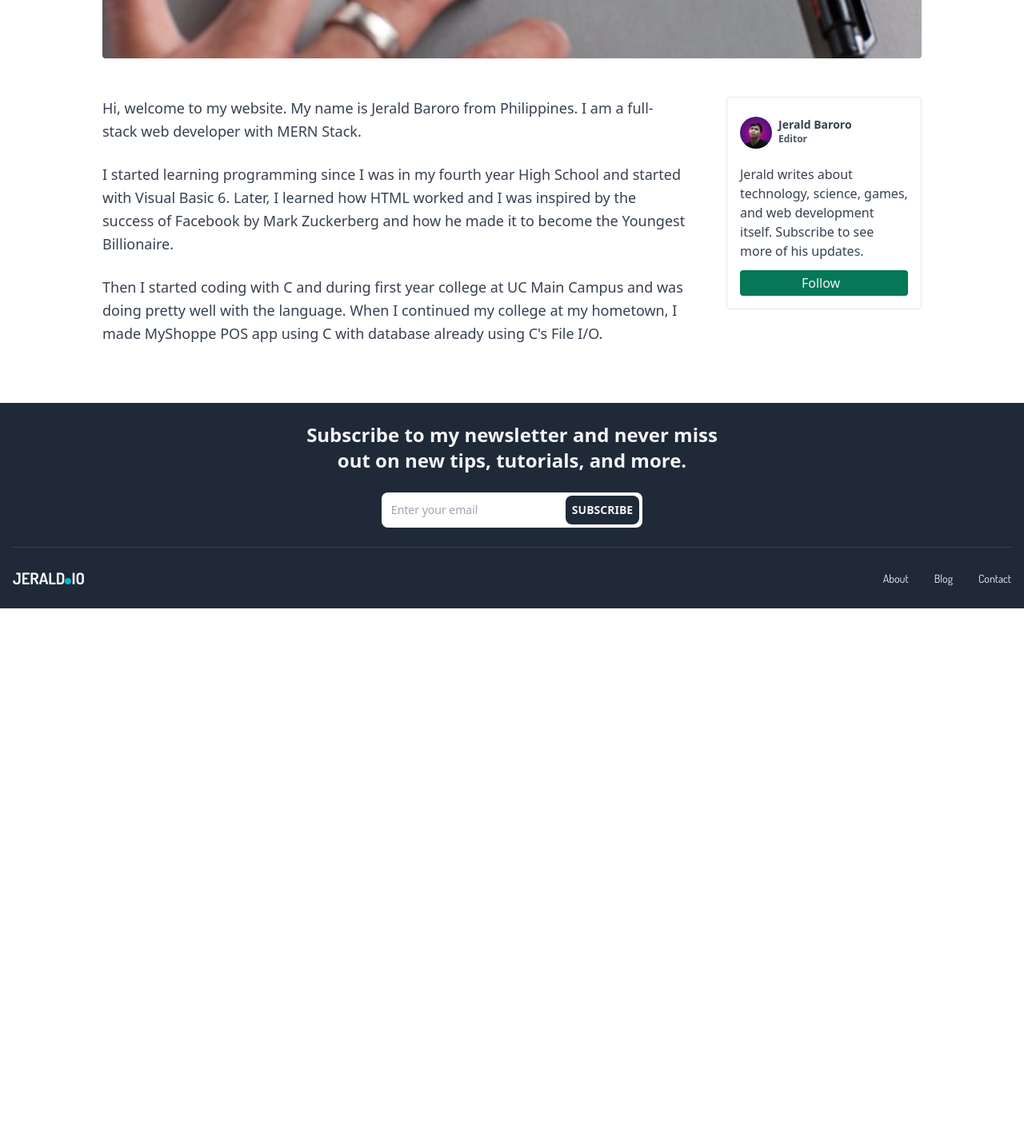
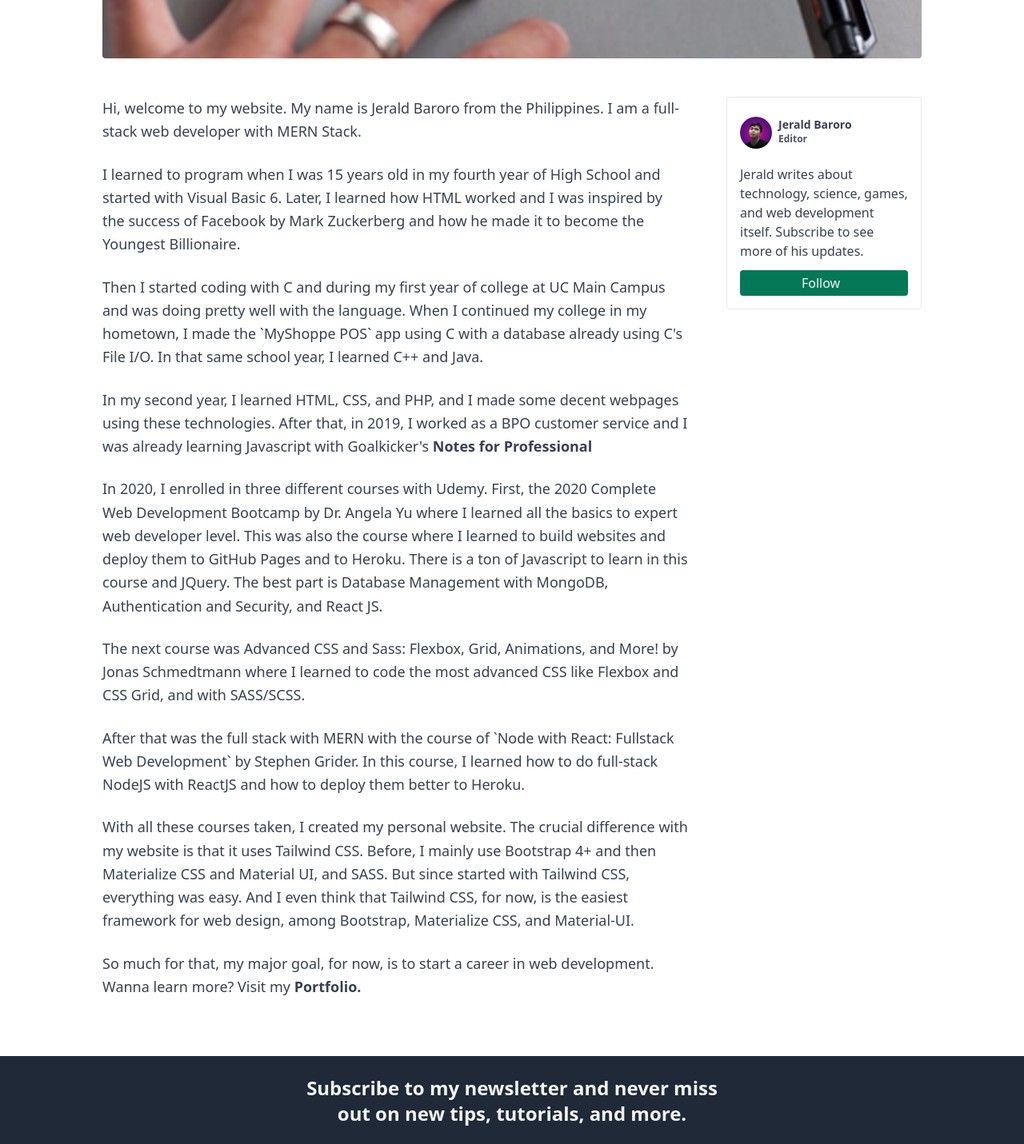
Before and after one commit to jerald-devOfficial/jerald.io, a React (Create React App) app in the folder client/: page /insights/Getting-Started in a window 1280 px wide. Shown: the part 780-2211 px from the top of the page at 80% size. Before the commit the page ends 1541 px from the top, so only its background shows below. Built offline with nearby package versions, Linux system fonts and the light colour scheme; a web font is replaced by a local one.

Commit message:
Finalizing blog posts, Intro learn more button

```diff
--- a/client/src/components/blog/GettingStarted.js
+++ b/client/src/components/blog/GettingStarted.js
@@ -34,6 +34,23 @@ function GettingStarted() {
             <p className="pb-6">{content.blog.main.content[0]}</p>
             <p className="pb-6">{content.blog.main.content[1]}</p>
             <p className="pb-6">{content.blog.main.content[2]}</p>
+            <p className="pb-6">
+              {content.blog.main.content[3]}{" "}
+              <a href="https://goalkicker.com/JavaScriptBook/">
+                <b>Notes for Professional</b>
+              </a>
+            </p>
+
+            <p className="pb-6">{content.blog.main.content[4]}</p>
+            <p className="pb-6">{content.blog.main.content[5]}</p>
+            <p className="pb-6">{content.blog.main.content[6]}</p>
+            <p className="pb-6">{content.blog.main.content[7]}</p>
+            <p className="pb-6">
+              {content.blog.main.content[8]}{" "}
+              <a href="/portfolio">
+                <b>Portfolio.</b>
+              </a>
+            </p>
           </div>
           <Editor />
         </div>
--- a/client/src/components/blog/MyShoppe.js
+++ b/client/src/components/blog/MyShoppe.js
@@ -61,6 +61,8 @@ function MyShoppe() {
               </pre>
             </div>
             <p className="pb-6">{content.blog.myshoppe.content[5]}</p>
+            <p className="pb-6">{content.blog.myshoppe.content[6]}</p>
+            <p className="pb-6">{content.blog.myshoppe.content[7]}</p>
           </div>
           <Editor />
         </div>
--- a/client/src/components/blog/TailwindAndReactSetup.js
+++ b/client/src/components/blog/TailwindAndReactSetup.js
@@ -537,6 +537,9 @@ function TailwindAndReactSetup() {
             <p className="pb-6">
               {content.blog.tailwindcssandreact.content[29]}
             </p>
+            <p className="pb-6">
+              {content.blog.tailwindcssandreact.content[30]}
+            </p>
           </div>
           <Editor />
         </div>
--- a/client/src/components/portfolio/Intro.js
+++ b/client/src/components/portfolio/Intro.js
@@ -45,6 +45,13 @@ function Intro() {
               wrapper="p"
             />
           </h1>
+          <button
+            className={` animate-bounce bg-indigo-500 px-8 py-2 text-lg uppercase text-white rounded-lg mt-10 hover:bg-indigo-300 transform  ${
+              animated ? "translate-y-0" : styleTranslate
+            } ${transition(3500)}`}
+          >
+            Learn more
+          </button>
         </div>
       </div>
     </div>
--- a/client/src/content/index.js
+++ b/client/src/content/index.js
@@ -233,9 +233,15 @@ export default {
       },
       category: "Insights",
       content: [
-        "Hi, welcome to my website. My name is Jerald Baroro from Philippines. I am a full-stack web developer with MERN Stack.",
-        "I started learning programming since I was in my fourth year High School and started with Visual Basic 6. Later, I learned how HTML worked and I was inspired by the success of Facebook by Mark Zuckerberg and how he made it to become the Youngest Billionaire.",
-        "Then I started coding with C and during first year college at UC Main Campus and was doing pretty well with the language. When I continued my college at my hometown, I made MyShoppe POS app using C with database already using C's File I/O.",
+        "Hi, welcome to my website. My name is Jerald Baroro from the Philippines. I am a full-stack web developer with MERN Stack.",
+        "I learned to program when I was 15 years old in my fourth year of High School and started with Visual Basic 6. Later, I learned how HTML worked and I was inspired by the success of Facebook by Mark Zuckerberg and how he made it to become the Youngest Billionaire.",
+        "Then I started coding with C and during my first year of college at UC Main Campus and was doing pretty well with the language. When I continued my college in my hometown, I made the `MyShoppe POS` app using C with a database already using C's File I/O. In that same school year, I learned C++ and Java.",
+        "In my second year, I learned HTML, CSS, and PHP, and I made some decent webpages using these technologies. After that, in 2019, I worked as a BPO customer service and I was already learning Javascript with Goalkicker's",
+        "In 2020, I enrolled in three different courses with Udemy. First, the 2020 Complete Web Development Bootcamp by Dr. Angela Yu where I learned all the basics to expert web developer level. This was also the course where I learned to build websites and deploy them to GitHub Pages and to Heroku. There is a ton of Javascript to learn in this course and JQuery. The best part is Database Management with MongoDB, Authentication and Security, and React JS.",
+        "The next course was Advanced CSS and Sass: Flexbox, Grid, Animations, and More! by Jonas Schmedtmann where I learned to code the most advanced CSS like Flexbox and CSS Grid, and with SASS/SCSS.",
+        "After that was the full stack with MERN with the course of `Node with React: Fullstack Web Development` by Stephen Grider. In this course, I learned how to do full-stack NodeJS with ReactJS and how to deploy them better to Heroku.",
+        "With all these courses taken, I created my personal website. The crucial difference with my website is that it uses Tailwind CSS. Before, I mainly use Bootstrap 4+ and then Materialize CSS and Material UI, and SASS. But since started with Tailwind CSS, everything was easy. And I even think that Tailwind CSS, for now, is the easiest framework for web design, among Bootstrap, Materialize CSS, and Material-UI.",
+        "So much for that, my major goal, for now, is to start a career in web development. Wanna learn more? Visit my ",
       ],
     },
     myshoppe: {
@@ -253,6 +259,8 @@ export default {
         "To go to admin access, press A, and you will be prompted to Administrator login:",
         "To go to cashier access, press B, and you will be prompted to Cashier login:",
         "You can also login to cashier once you are in the Administrator menu. There in the Administrator menu, you can manage your inventory, see Purchase logs and Net Sales. Other codes will also work for shortcut, e.g. 'cancel' and 'exit'.",
+        "Get the most of this app by trying to create an inventory and explore the Cashier's section by logging in to it and enjoy selling the products.",
+        "And that's it for MyShoppe POS. Thanks for reading!",
       ],
     },
     tailwindcssandreact: {
@@ -282,36 +290,37 @@ export default {
       ],
       category: "Programming",
       content: [
-        "Tailwindcss 2.0 was released on November 18, 2020. I have never tried Tailwindcss before nor did taken on any of my online courses on Udemy. I was introduced to this framework on December 2020 when I look for a help to solve a code problem with SASS on Discord. A man who helped me solve it, also recommended me to try Tailwindcss, so I became curious about it.",
-        "When I visited the site, I became very much fascinated by it. So, I tried it and soon enough I loved using it. So now, I just want to share how to setup a React App with Tailwindcss.",
+        "TailwindCSS 2.0 was released on November 18, 2020. I have never tried Tailwindcss before nor took on any of my online courses on Udemy. I was introduced to this framework in December 2020 when I look for help to solve a code problem with SASS on Discord. A man who helped me solve it also recommended me to try Tailwindcss, so I became curious about it.",
+        "When I visited the site, I became very much fascinated by it. So, I tried it and soon enough I loved using it. So now, I just want to share how to set up a React App with TailwindCSS.",
         "Of course, you can just simply visit tailwind’s guide by just simply clicking here. But by experience, you might experience difficulty in setting up Tailwind inside your Create React App when faced with errors on your terminal by just doing so.",
         "Let’s say we follow everything from the site’s guide, and then you encounter this:",
-        "Just a few of the bugs to deal with the setup. We’ll to tell you their guide could be so buggy. With that said, things could really go wrong with how to setup Tailwindcss with React. So if you find some of the errors for tailwind with react, you are on the right page.",
+        "Just a few of the bugs to deal with the setup. Well, to tell you their guide could be so buggy. With that said, things could really go wrong with how to set up TailwindCSS with React. So if you find some errors for tailwind with react, you are on the right page.",
         "Steps to setup React and Tailwindcss",
         "Create React App",
         "On your terminal, let's create a react app and let's name the app 'my-app':",
         "Now, you are on the my-app folder, let's then setup Tailwindcss.",
         "Install Tailwindcss 2.0",
-        "The above code is from tailwind’s guide but with recent tests, this code won’t work. This is probably caused by PostCSS compatibility with Create React App. If you try that you may encounter with this error with PostCSS on your terminal: ",
+        "The above code is from tailwind’s guide but with recent tests, this code won’t work. This is probably caused by PostCSS compatibility with Create React App. If you try you may encounter this error with PostCSS on your terminal: ",
         "In order to fix this, we need to install the latest versions of Tailwindcss, postcss, and autoprefixer: ",
         "CRACO Installation and Configuration",
         "After that, we need to install and configure craco.",
         "CRACO is needed to be able to configure Tailwind.",
-        "After craco is installed, locate your package.json to update the scripts and replace react scripts with craco scripts. Red background scripts should be replaced with the green backgroud scripts which is craco, as shown below.",
+        "After craco is installed, locate your package.json to update the scripts and replace react scripts with craco scripts. Red background scripts should be replaced with the green background scripts which are craco, as shown below.",
         "Next, create `craco.config.js` inside your `my-app` folder and add `tailwindcss` and `autoprefixer` as plugins for your PostCSS.",
         "TailwindCSS Configuration",
         "Generate tailwind.config.js",
         "Modify package.json, Delete node_modules, and NPM Install",
         "Since we installed the latest of tailwindcss, postcss, and autoprefixer, this config will not work as POSTCSS 8 is not yet supported by Create React App. What needs to be done is to modify the package.json:",
-        "Remove the previous versions of autoprefixer, postcss, and tailwindcss, like the ones on red backgroud. Then replace it with the versions as shown on the green backgrounds.",
-        "Next, delete the node_modules folder on your my-app folder. This needs to be done so that we can reinstall a clean node_modules that comes from the 'package.json'",
+        "Remove the previous versions of autoprefixer, postcss, and tailwindcss, like the ones on a red background. Then replace it with the versions as shown on the green backgrounds.",
+        "Next, delete the node_modules folder on your my-app folder. This is needed so that we can reinstall a clean node_modules that comes from the 'package.json'",
         "Then on your terminal, reinstall node_modules by:",
-        "This setup is one of the fixes on installing both Create React App and TailwindCSS 2.0. The following steps below are additional changes to tailwindcss setup. Just here, the errors are already fixed. You can now try running the react app anytime with no error just by:",
+        "This setup is one the fixex on installing both Create React App and TailwindCSS 2.0. The following steps below are additional changes to tailwindcss setup. Just here, the errors are fixed already. You can now try running the react app anytime with no error just by:",
         "Setup Purge to Remove Unused Styles in Production",
         "On your tailwind.config.js, modify purge to change it to ",
         "Include Tailwindcss to CSS",
         "Now on your '/src' folder, locate 'index.css', remove all the codes in it and copy-paste the code below:",
-        "Finally, make sure that index.css is being imported to './src/index.js' file. It is normally included inside index.js of your React App, if so there's no need to modify the 'index.js' just to import 'index.css'",
+        "Finally, make sure that index.css is being imported to './src/index.js' file. It is normally included inside 'index.js' of your React App, if so there's no need to change the 'index.js' just to import 'index.css'.",
+        "And that's it for this Tailwind CSS and React Setup. Thanks for reading!",
       ],
     },
   },
```
Also changed, not shown: 1 other file (tests, documents, lock files or other folders).
